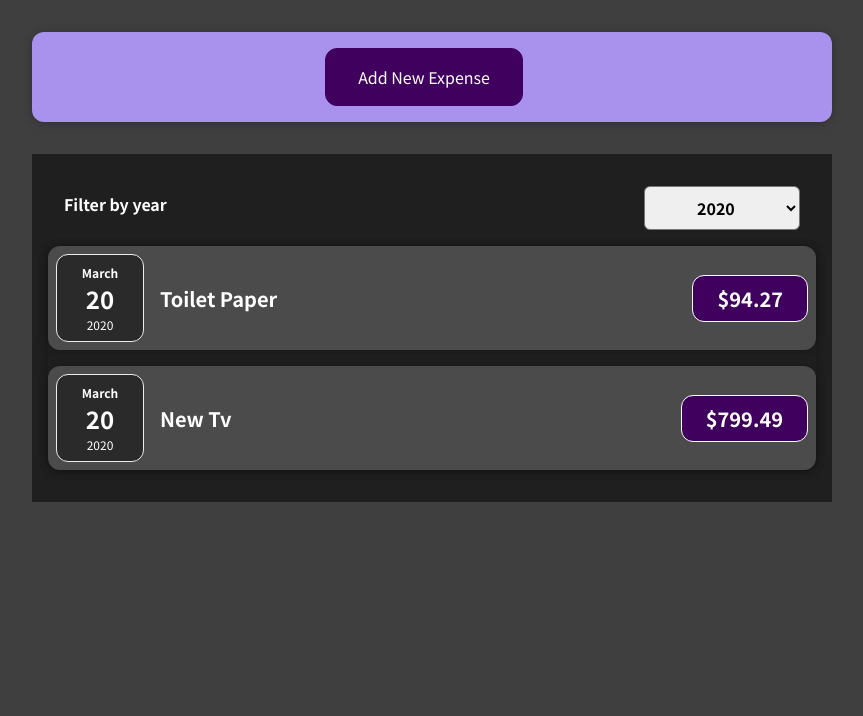
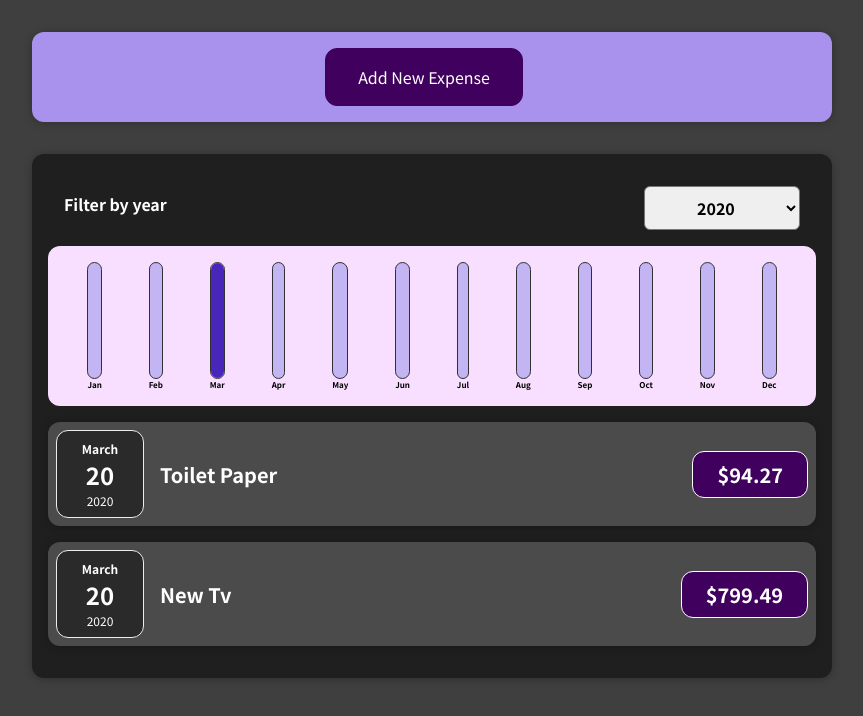
Before and after one commit to liztcai/rct-assign01, a React (Create React App) app: page / in a window 1280 px wide. Shown: the top 716 px of the page, without its empty margins (208-1071 px from the left). Built offline with nearby package versions, Linux system fonts and the light colour scheme.

Commit message:
added chart

```diff
--- /dev/null
+++ b/src/components/Chart/Chart.css
@@ -0,0 +1,9 @@
+.chart {
+  padding: 1rem;
+  border-radius: 12px;
+  background-color: #f8dfff;
+  text-align: center;
+  display: flex;
+  justify-content: space-around;
+  height: 10rem;
+}
--- /dev/null
+++ b/src/components/Chart/Chart.js
@@ -0,0 +1,22 @@
+import "./Chart.css";
+import ChartBar from "./ChartBar";
+
+function Chart(props) {
+  const dataPointValues = props.dataPoints.map((dataPoint) => dataPoint.value);
+  const maxVal = Math.max(...dataPointValues);
+
+  return (
+    <div className="chart">
+      {props.dataPoints.map((dataPoint) => (
+        <ChartBar
+          key={dataPoint.label}
+          label={dataPoint.label}
+          value={dataPoint.value}
+          maxValue={maxVal}
+        />
+      ))}
+    </div>
+  );
+}
+
+export default Chart;
--- /dev/null
+++ b/src/components/Chart/ChartBar.css
@@ -0,0 +1,30 @@
+.chart-bar {
+  height: 100%;
+  display: flex;
+  flex-direction: column;
+  align-items: center;
+}
+
+.chart-bar__inner {
+  height: 100%;
+  width: 100%;
+  border: 1px solid #313131;
+  border-radius: 12px;
+  background-color: #c3b4f3;
+  overflow: hidden;
+  display: flex;
+  flex-direction: column;
+  justify-content: flex-end;
+}
+
+.chart-bar__fill {
+  background-color: #4826b9;
+  width: 100%;
+  transition: all 0.3s ease-out;
+}
+
+.chart-bar__label {
+  font-weight: bold;
+  font-size: 0.5rem;
+  text-align: center;
+}
--- /dev/null
+++ b/src/components/Chart/ChartBar.js
@@ -0,0 +1,23 @@
+import "./ChartBar.css";
+
+function ChartBar(props) {
+  let barFillHeight = "0%";
+
+  if (props.maxValue > 0) {
+    barFillHeight = Math.round(props.value / props.maxValue) * 100 + "%";
+  }
+  console.log(barFillHeight);
+  return (
+    <div className="chart-bar">
+      <div className="chart-bar__inner">
+        <div
+          className="chart-bar__fill"
+          style={{ height: barFillHeight }}
+        ></div>
+      </div>
+      <div className="chart-bar__label">{props.label}</div>
+    </div>
+  );
+}
+
+export default ChartBar;
--- a/src/components/Expenses/Expenses.js
+++ b/src/components/Expenses/Expenses.js
@@ -4,6 +4,7 @@
 import Card from "../UI/Card";
 import ExpensesFilter from "./ExpensesFilter";
 import ExpensesList from "./ExpensesList";
+import ExpensesChart from "./ExpensesChart";
 
 const Expenses = (props) => {
   const [selectedFilterYear, setSelectedFilterYear] = useState("2020");
@@ -17,12 +18,13 @@
   );
 
   return (
-    <div className="expenses">
-      <ExpensesFilter
-        onSelectFilter={selectFilterHandler}
-        selected={selectedFilterYear}
-      />
-      <Card>
+    <div>
+      <Card className="expenses">
+        <ExpensesFilter
+          onSelectFilter={selectFilterHandler}
+          selected={selectedFilterYear}
+        />
+        <ExpensesChart expenses={filteredExpenses} />
         <ExpensesList items={filteredExpenses} />
       </Card>
     </div>
--- /dev/null
+++ b/src/components/Expenses/ExpensesChart.js
@@ -0,0 +1,27 @@
+import Chart from "../Chart/Chart";
+
+function ExpensesChart(props) {
+  const chartDataPoints = [
+    { label: "Jan", value: 0 },
+    { label: "Feb", value: 0 },
+    { label: "Mar", value: 0 },
+    { label: "Apr", value: 0 },
+    { label: "May", value: 0 },
+    { label: "Jun", value: 0 },
+    { label: "Jul", value: 0 },
+    { label: "Aug", value: 0 },
+    { label: "Sep", value: 0 },
+    { label: "Oct", value: 0 },
+    { label: "Nov", value: 0 },
+    { label: "Dec", value: 0 },
+  ];
+
+  for (const expense of props.expenses) {
+    const expenseMonth = expense.date.getMonth();
+    chartDataPoints[expenseMonth].value += expense.amount;
+  }
+
+  return <Chart dataPoints={chartDataPoints} />;
+}
+
+export default ExpensesChart;
```
Also changed, not shown: 1 other file (tests, documents, lock files or other folders).
